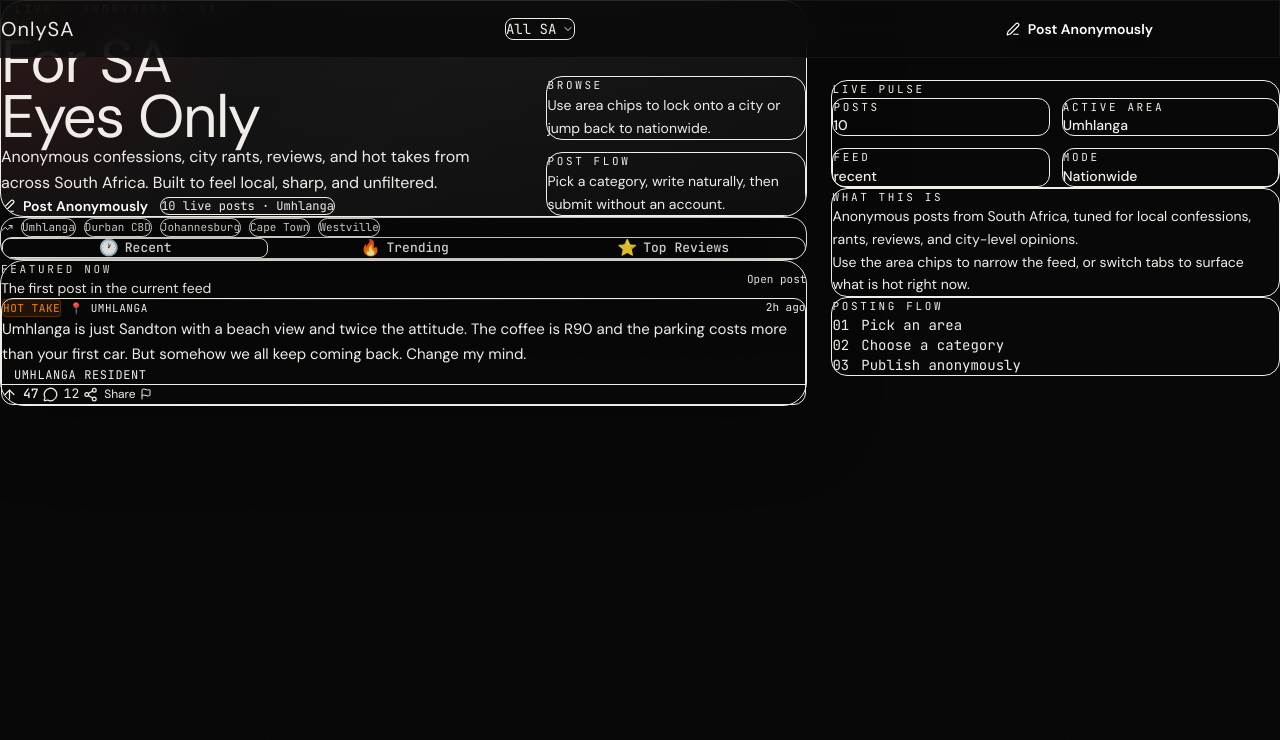
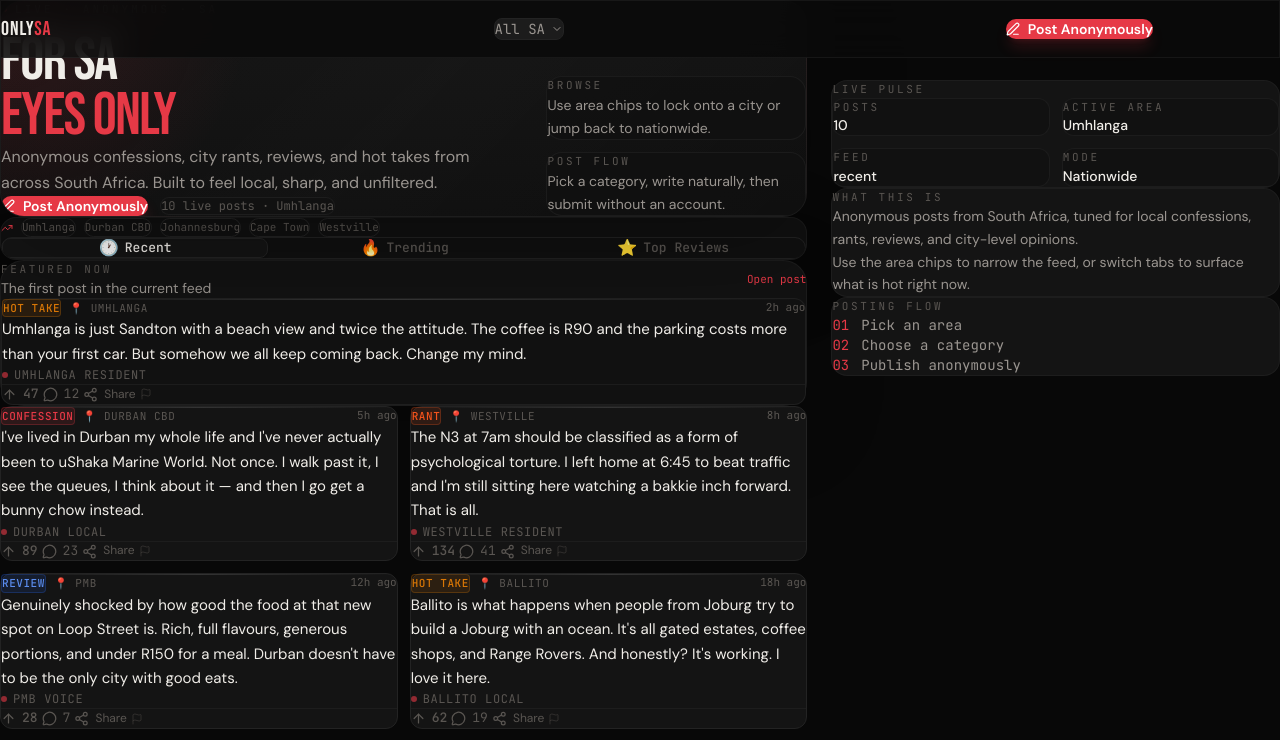
Before and after one commit to vysanchellan/onlysa, a Next.js app: page / in a window 1280 px wide. Shown: the top 740 px of the page. Built offline with nearby package versions, Linux system fonts and the light colour scheme.

Commit message:
Update globals.css

```diff
--- a/app/globals.css
+++ b/app/globals.css
@@ -1,9 +1,75 @@
 @import "tailwindcss";
 
+@theme {
+  /* ── Fonts ── */
+  --font-display: "Bebas Neue", sans-serif;
+  --font-body: "DM Sans", sans-serif;
+  --font-mono: "JetBrains Mono", monospace;
+
+  /* ── Background colors ── */
+  --color-bg: #080808;
+  --color-bg-secondary: #111111;
+  --color-bg-card: #141414;
+  --color-bg-elevated: #1C1C1C;
+
+  /* ── Accent colors ── */
+  --color-accent-red: #E63946;
+  --color-accent-orange: #F4531C;
+  --color-accent-blue: #2563EB;
+  --color-accent-purple: #7C3AED;
+  --color-accent-green: #059669;
+  --color-accent-teal: #0D9488;
+
+  /* ── SA colors ── */
+  --color-sa-green: #007A4D;
+  --color-sa-red: #DE3831;
+
+  /* ── Text colors ── */
+  --color-text-primary: #F0EDE8;
+  --color-text-secondary: #9A9590;
+  --color-text-muted: #5A5652;
+
+  /* ── Border colors ── */
+  --color-border: #232323;
+  --color-border-subtle: #1A1A1A;
+
+  /* ── Animations ── */
+  --animate-fade-up: fadeUp 0.6s ease forwards;
+  --animate-fade-in: fadeIn 0.4s ease forwards;
+  --animate-pulse-glow: pulseGlow 2s ease-in-out infinite;
+  --animate-slide-in: slideIn 0.3s ease forwards;
+  --animate-shimmer: shimmer 2s linear infinite;
+
+  @keyframes fadeUp {
+    from { opacity: 0; transform: translateY(20px); }
+    to   { opacity: 1; transform: translateY(0); }
+  }
+  @keyframes fadeIn {
+    from { opacity: 0; }
+    to   { opacity: 1; }
+  }
+  @keyframes pulseGlow {
+    0%, 100% { box-shadow: 0 0 20px rgba(230, 57, 70, 0.3); }
+    50%       { box-shadow: 0 0 40px rgba(230, 57, 70, 0.6); }
+  }
+  @keyframes slideIn {
+    from { opacity: 0; transform: translateX(-10px); }
+    to   { opacity: 1; transform: translateX(0); }
+  }
+  @keyframes shimmer {
+    from { background-position: -200% 0; }
+    to   { background-position:  200% 0; }
+  }
+}
+
+/* ─────────────────────────────────────────────
+   CSS custom properties (kept for any raw
+   var() references that exist in the codebase)
+───────────────────────────────────────────── */
 :root {
-  --font-display: 'Bebas Neue', sans-serif;
-  --font-body: 'DM Sans', sans-serif;
-  --font-mono: 'JetBrains Mono', monospace;
+  --font-display: "Bebas Neue", sans-serif;
+  --font-body: "DM Sans", sans-serif;
+  --font-mono: "JetBrains Mono", monospace;
   --bg: #080808;
   --bg-secondary: #111111;
   --bg-card: #141414;
@@ -19,7 +85,8 @@
   --border: #232323;
 }
 
-* {
+/* ── Reset ── */
+*, *::before, *::after {
   box-sizing: border-box;
   margin: 0;
   padding: 0;
@@ -41,28 +108,19 @@ body {
   overflow-x: hidden;
 }
 
-/* Custom scrollbar */
-::-webkit-scrollbar {
-  width: 4px;
-}
-::-webkit-scrollbar-track {
-  background: var(--bg);
-}
-::-webkit-scrollbar-thumb {
-  background: var(--border);
-  border-radius: 2px;
-}
-::-webkit-scrollbar-thumb:hover {
-  background: #333;
-}
+/* ── Custom scrollbar ── */
+::-webkit-scrollbar        { width: 4px; }
+::-webkit-scrollbar-track  { background: var(--bg); }
+::-webkit-scrollbar-thumb  { background: var(--border); border-radius: 2px; }
+::-webkit-scrollbar-thumb:hover { background: #333; }
 
-/* Selection */
+/* ── Selection ── */
 ::selection {
   background: rgba(230, 57, 70, 0.3);
   color: var(--text-primary);
 }
 
-/* Category badge colors */
+/* ── Category badge colors ── */
 .badge-confession {
   background: rgba(230, 57, 70, 0.12);
   color: #E63946;
@@ -94,7 +152,7 @@ body {
   border: 1px solid rgba(5, 150, 105, 0.25);
 }
 
-/* Noise texture overlay */
+/* ── Noise texture overlay ── */
 .noise::before {
   content: '';
   position: fixed;
@@ -105,7 +163,7 @@ body {
   opacity: 0.22;
 }
 
-/* Card hover glow */
+/* ── Card hover ── */
 .card-hover {
   transition: all 0.25s cubic-bezier(0.4, 0, 0.2, 1);
 }
@@ -114,7 +172,7 @@ body {
   background: #181818;
 }
 
-/* Skew card effect inspired by the twitter testimonials */
+/* ── Skew card ── */
 .skew-card {
   transform: skewY(-1deg);
   transition: transform 0.3s ease;
@@ -123,7 +181,7 @@ body {
   transform: skewY(0deg);
 }
 
-/* Animated border gradient */
+/* ── Animated border gradient ── */
 .border-glow {
   position: relative;
 }
@@ -140,7 +198,7 @@ body {
   pointer-events: none;
 }
 
-/* Glass effect */
+/* ── Glass effect ── */
 .glass {
   backdrop-filter: blur(16px) saturate(1.2);
   -webkit-backdrop-filter: blur(16px) saturate(1.2);
@@ -148,7 +206,7 @@ body {
   border: 1px solid rgba(255,255,255,0.05);
 }
 
-/* Gradient text */
+/* ── Gradient text ── */
 .gradient-text {
   background: linear-gradient(135deg, #F0EDE8 0%, #9A9590 100%);
   -webkit-background-clip: text;
@@ -156,7 +214,7 @@ body {
   background-clip: text;
 }
 
-/* Line clamp */
+/* ── Line clamp ── */
 .line-clamp-3 {
   display: -webkit-box;
   -webkit-line-clamp: 3;
@@ -164,38 +222,38 @@ body {
   overflow: hidden;
 }
 
-/* Mobile bottom nav safe area */
+/* ── Mobile bottom nav safe area ── */
 .safe-bottom {
   padding-bottom: env(safe-area-inset-bottom, 16px);
 }
 
-/* Upvote button active state */
+/* ── Upvote button active state ── */
 .upvote-active {
   color: var(--accent-red);
   background: rgba(230, 57, 70, 0.1);
 }
 
-/* Stagger animation delays */
+/* ── Stagger animation delays ── */
 .stagger-1 { animation-delay: 0.1s; }
 .stagger-2 { animation-delay: 0.2s; }
 .stagger-3 { animation-delay: 0.3s; }
 .stagger-4 { animation-delay: 0.4s; }
 .stagger-5 { animation-delay: 0.5s; }
 
-/* Shimmer loading skeleton */
+/* ── Shimmer loading skeleton ── */
 .skeleton {
   background: linear-gradient(90deg, #1C1C1C 25%, #252525 50%, #1C1C1C 75%);
   background-size: 200% 100%;
   animation: shimmer 1.5s infinite;
 }
 
-/* Focus visible */
+/* ── Focus visible ── */
 :focus-visible {
   outline: 2px solid rgba(230, 57, 70, 0.6);
   outline-offset: 2px;
 }
 
-/* PWA standalone mode */
+/* ── PWA standalone mode ── */
 @media (display-mode: standalone) {
   body {
     padding-top: env(safe-area-inset-top);
```
